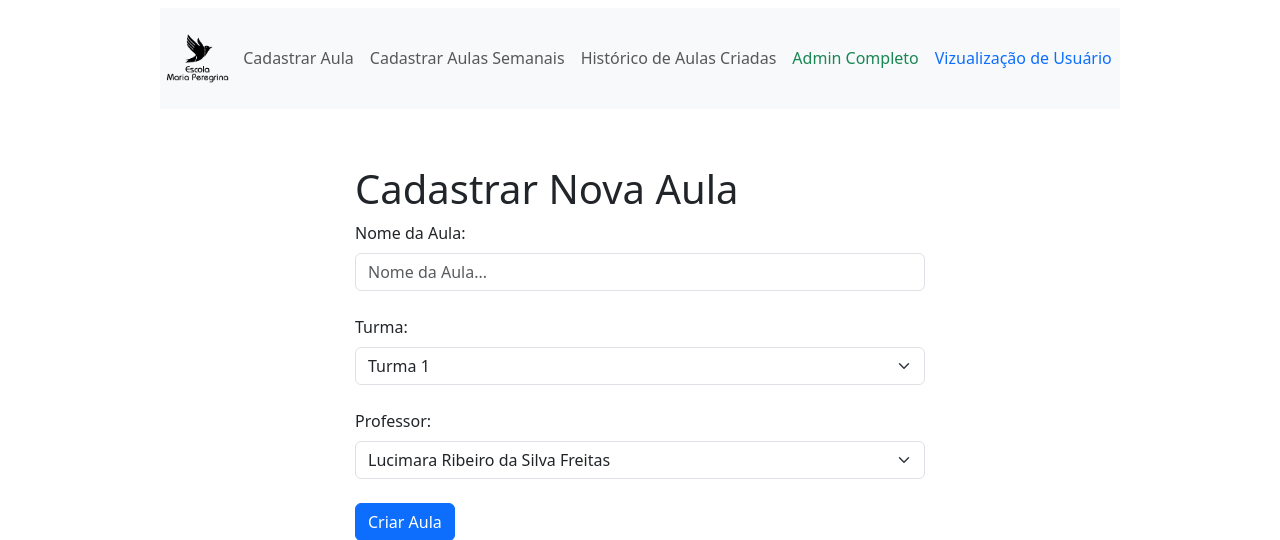
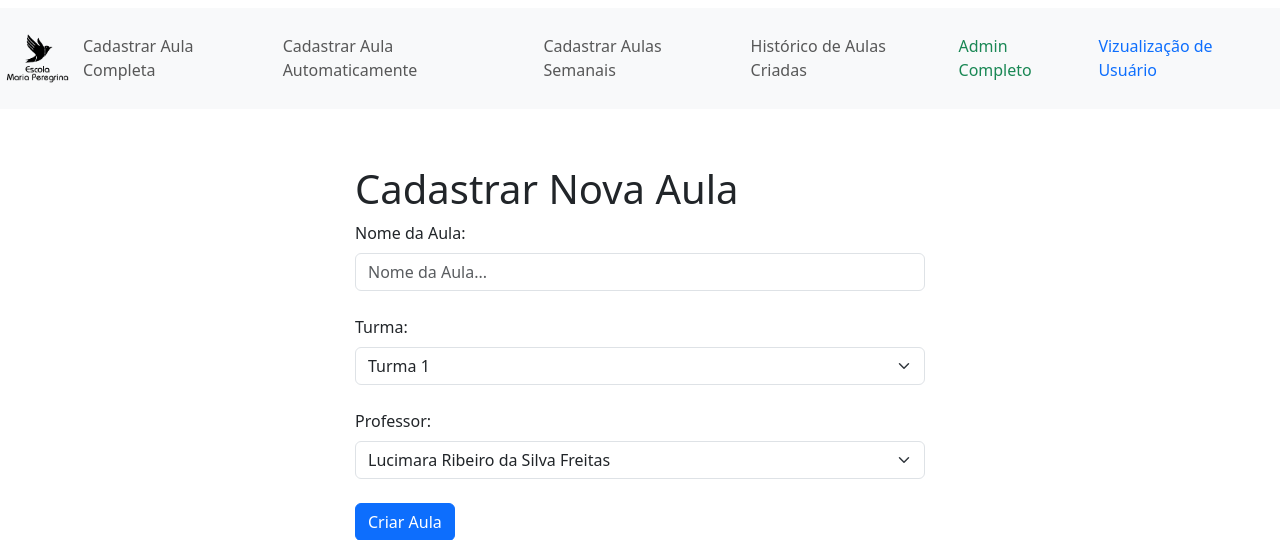
Before and after one commit to SrHut27/sistema_horarios_mp, a Django app: page /cad/ in a window 1280 px wide. Shown: the top 540 px of the page. Run offline with Django 5.2, Linux system fonts and the light colour scheme; a user stored in the database is signed in; data comes from the database, SQL or seed files in the repository; both versions use the stored data as it was after the commit.

Commit message:
atualização

```diff
--- a/sistema/models.py
+++ b/sistema/models.py
@@ -156,7 +156,8 @@
             if not carga_horaria_turma.horas.filter(pk=self.hora.pk).exists():
                 raise ValidationError(_('Esta aula está fora da carga horária da turma.'))
 
-
+        if not carga_horaria_professor and not carga_horaria_turma:
+            raise ValidationError(_('Não é possível cadastrar uma aula se não houver carga horária registrada para o professor e para a turma.'))
     def __str__(self):
         return f'{self.nome} - {self.dia_semana} ({self.hora})'
 
--- a/sistema/views.py
+++ b/sistema/views.py
@@ -21,6 +21,8 @@
 
     return render(request, 'ultimas_aulas.html', context)
 
+from django.forms import ValidationError
+
 @staff_member_required(login_url='login_view')
 def create_systems_completo(request):
     if request.method == 'POST':
@@ -43,10 +45,18 @@
             return redirect('confirmacao_conflito', nome_aula=nome_aula_id, turma_id=turma_id, professor_id=professor_id, dia_escolhido=dia_escolhido, hora_escolhida=hora_escolhida)
         else:
             nova_aula = Aula(nome=nome_aula_id, dia_semana=dia_da_semana_instance, hora=hora_escolhida_instance, professor=professor, turma=turma)
-            nova_aula.criado_por = request.user
-            nova_aula.save()
-            messages.success(request, 'Aula criada com sucesso!')
-            return redirect('create_systems_completo')
+            # Passar as informações para o método clean do modelo Aula
+            nova_aula.request = request
+            try:
+                nova_aula.clean()
+            except ValidationError as e:
+                messages.error(request, e)
+                return redirect('create_systems_completo')
+            else:
+                nova_aula.criado_por = request.user
+                nova_aula.save()
+                messages.success(request, 'Aula criada com sucesso!')
+                return redirect('create_systems_completo')
 
     else:
         # Renderizar a página de criação de aula
@@ -59,6 +69,7 @@
                        'professores': professores,
                        'dias_semana': dias_semana,
                        'horas_disponiveis': horas_disponiveis})
+
 
 
 def confirmacao_conflito(request, nome_aula, turma_id, professor_id, dia_escolhido, hora_escolhida):
@@ -79,7 +90,7 @@
             # Se o usuário recusar, retornar uma mensagem indicando que a aula não foi cadastrada
             return HttpResponse("Aula não foi cadastrada.")
     else:
-        tipo_conflito = "Já existe uma aula atribuída para essa turma ou para um ou mais alunos dessa turma."
+        tipo_conflito = "Já existe uma aula atribuída para essa turma ou para um ou mais alunos que pertencem a essa turma."
         return render(request, 'confirmacao_conflito.html', {'tipo_conflito': tipo_conflito})
 
 
@@ -154,7 +165,7 @@
 
         else:
             # Se nenhuma combinação válida for encontrada, exibir mensagem de erro
-            messages.error(request, 'Não há combinação de dia e hora disponível. Verifique a Carga Horária do Professor ou da turma escolhida, ou se o professor já tem uma aulano horário escolhido')
+            messages.error(request, 'Não há combinação de dia e hora disponível. Verifique a Carga Horária do Professor ou da turma escolhida, ou se o professor já tem uma aula no horário escolhido')
 
         # Renderizar o formulário com o último erro de validação, se houver
         turmas = Turma.objects.all()
--- a/templates/base_admin.html
+++ b/templates/base_admin.html
@@ -42,7 +42,8 @@
             <div class="collapse navbar-collapse" id="navbarNav">
 
                 <ul class="navbar-nav">
-                    <li class="nav-item"><a href="{% url 'create_systems' %}" class="nav-link">Cadastrar Aula</a></li>
+                    <li class="nav-item"><a href="{% url 'create_systems_completo' %}" class="nav-link">Cadastrar Aula Completa</a></li>
+                    <li class="nav-item"><a href="{% url 'create_systems' %}" class="nav-link">Cadastrar Aula Automaticamente</a></li>
                     <li class="nav-item"><a href="{% url 'create_varios_sistemas' %}" class="nav-link">Cadastrar Aulas Semanais</a></li>
                     <li class="nav-item"><a href="{% url 'ultimas_aulas_view' %}" class="nav-link">Histórico de Aulas Criadas</a></li>
                     <li class="nav-item"><a href="{% url 'admin:index' %}" class="nav-link text-success">Admin Completo</a></li>
```
Also changed, not shown: db.sqlite3.
